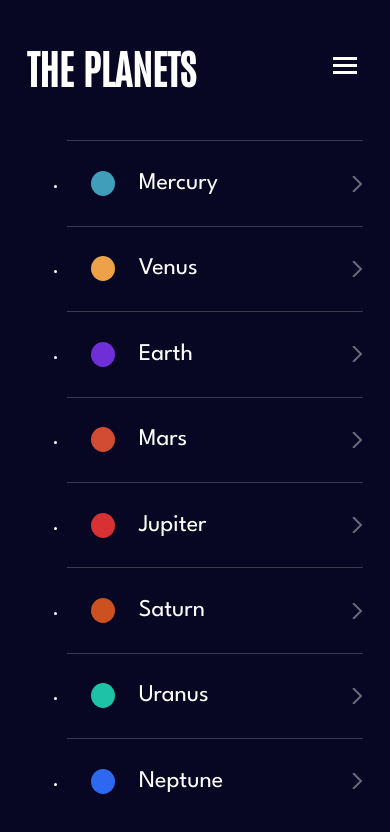
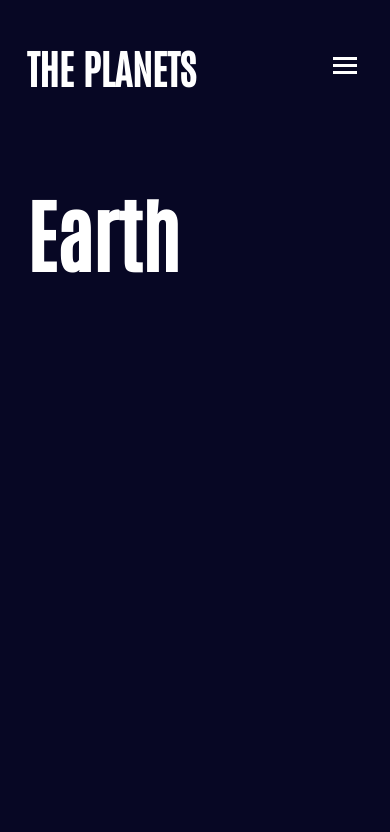
Before and after one commit to Li-Shang-tw/planets-fact-site, a Vue app: page /Earth in a window 390 px wide. Shown: the top 832 px of the page. Built offline with nearby package versions, Linux system fonts and the light colour scheme; the HTML template or start-up script is replaced by a standard one.

Commit message:
navigator mobile toggle

```diff
--- a/src/components/TheNavigator.vue
+++ b/src/components/TheNavigator.vue
@@ -3,7 +3,8 @@ import sourceData from "../data.json"
 export default{
     data(){
       return {
-        planets:sourceData
+        planets:sourceData,
+        showNavList:false
       }
     },
     methods:{
@@ -18,10 +19,13 @@ export default{
                 margin:[0,'1em'] ,
             }
 
+        },
+        toggleNavList(){
+            this.showNavList =!this.showNavList;
         }
     },
     mounted(){
-        console.log(this.iconStyle("Mars"))
+
     }
 }
 </script>
@@ -31,12 +35,12 @@ export default{
     <nav class="nav">
         <div class="nav__head row">
             <h2 class="logo">THE PLANETS</h2>
-        <button class="nav__btn--toogle">
+        <button class="nav__btn--toogle" @click="toggleNavList">
             <img src="../assets/images/icon-hamburger.svg" alt="icon-hamburger">
         </button>
         </div>
 
-        <ul class="nav_list">
+        <ul class="nav_list" v-if="showNavList">
             <li class="nav_item" v-for="planet in planets" :Key="planet.name">
                 <router-link class="nav_link" :to="{ name: 'MainView', params: { planetName:planet.name  }}">
                     <div class="nav__link__icon"  :style="iconStyle(planet.name )">.</div>
@@ -54,6 +58,8 @@ export default{
     justify-content: space-between;
 }
 
+
+
 /*---按鈕樣式 */
 .nav__btn--toogle{
     background-color: var(--background);
@@ -61,8 +67,7 @@ export default{
 }
 
 .nav_list{
-    height: 80vh; /*---手機板:導覽列占滿螢幕高度*/
-
+    height: 80vh; /*---手機板:導覽列占螢幕高度80%*/
     display:flex;
     flex-direction: column;
 }
@@ -86,4 +91,6 @@ export default{
  }
 
 
+
+
 </style>
--- a/src/views/MainView.vue
+++ b/src/views/MainView.vue
@@ -36,7 +36,7 @@ export default{
 </template>
 
 <style >
-.main{
-  display: none;
+.main--hide{
+  display:none;
 }
 </style>
```
